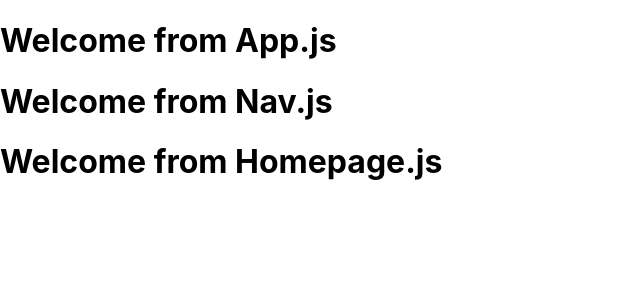
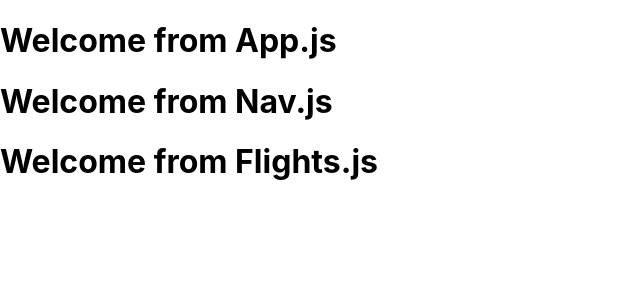
Before and after one commit to christopherdavidjohnson/Burning-Airlines-BCDK-React, a React (Create React App) app: page /flights in a window 1280 px wide. Shown: the top 300 px of the page, without its empty margins (0-640 px from the left). Built offline with nearby package versions, Linux system fonts and the light colour scheme.

Commit message:
Installed react-router-dom and assigned 'flights' and 'airplanes' to their respective paths

```diff
--- a/package.json
+++ b/package.json
@@ -8,6 +8,7 @@
     "@testing-library/user-event": "^12.8.3",
     "react": "^17.0.2",
     "react-dom": "^17.0.2",
+    "react-router-dom": "^5.2.0",
     "react-scripts": "4.0.3",
     "web-vitals": "^1.1.2"
   },
--- a/src/App.css
+++ b/src/App.css
@@ -1,38 +1,5 @@
-.App {
-  text-align: center;
+nav{
+  display: flex;
+  align-items: center;
+  background: blue;
 }
-
-.App-logo {
-  height: 40vmin;
-  pointer-events: none;
-}
-
-@media (prefers-reduced-motion: no-preference) {
-  .App-logo {
-    animation: App-logo-spin infinite 20s linear;
-  }
-}
-
-.App-header {
-  background-color: #282c34;
-  min-height: 100vh;
-  display: flex;
-  flex-direction: column;
-  align-items: center;
-  justify-content: center;
-  font-size: calc(10px + 2vmin);
-  color: white;
-}
-
-.App-link {
-  color: #61dafb;
-}
-
-@keyframes App-logo-spin {
-  from {
-    transform: rotate(0deg);
-  }
-  to {
-    transform: rotate(360deg);
-  }
-}
--- /dev/null
+++ b/src/components/Airplanes.js
@@ -0,0 +1,12 @@
+import React, { Component } from 'react';
+
+
+class Airplanes extends Component {
+  render () {
+    return (
+      <h1> Welcome from Airplanes.js</h1>
+    );
+  }
+}
+
+export default Airplanes
--- a/src/components/App.js
+++ b/src/components/App.js
@@ -1,14 +1,28 @@
 import Homepage from './Homepage'
 import Nav from './Nav'
+import Airplanes from './Airplanes'
+import Flights from './Flights'
+import {BrowserRouter as Router, Switch, Route} from 'react-router-dom'
 
 function App() {
   return (
-    <div className="App">
-    <h1>Welcome from App.js</h1>
-      <Nav />
-      <Homepage />
+    <Router>
 
-    </div>
+      <div className="App">
+
+      <h1>Welcome from App.js</h1>
+
+        <Nav />
+
+        <Switch>
+          <Route path="/" exact component={Homepage}/>
+          <Route path="/flights" component={Flights}/>
+          <Route path="/airplanes" component={Airplanes}/>
+        </Switch>
+
+      </div>
+
+    </Router>
   );
 }
 
--- /dev/null
+++ b/src/components/Flights.js
@@ -0,0 +1,12 @@
+import React, { Component } from 'react';
+
+
+class Flights extends Component {
+  render () {
+    return (
+      <h1> Welcome from Flights.js</h1>
+    );
+  }
+}
+
+export default Flights
```
Also changed, not shown: 1 other file (tests, documents, lock files or other folders).
